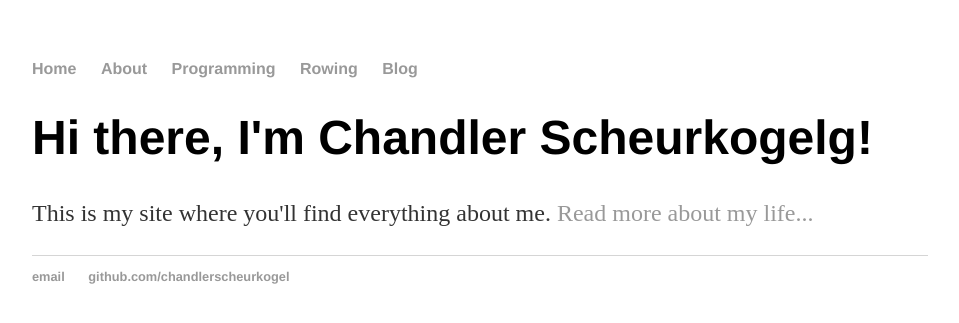
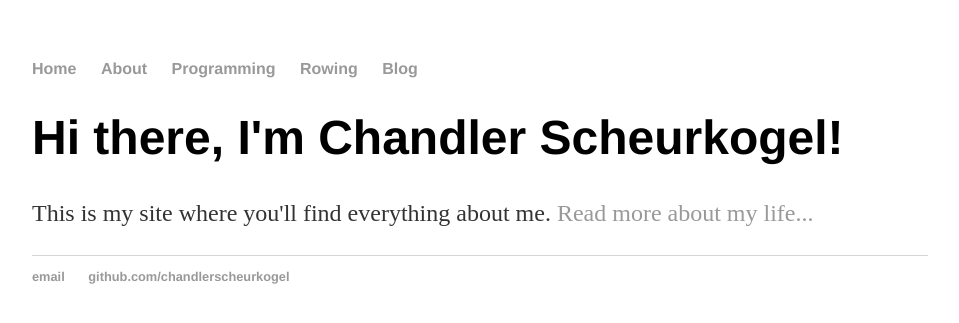
Before and after one commit to ChandlerScheurkogel/ChandlerScheurkogel.github.io, a Jekyll site: the page built from index.html, in a window 1280 px wide. Shown: the top 323 px of the page, without its empty margins (160-1119 px from the left). Built offline with Jekyll 4.4.1, drawn with Linux system fonts in a browser that asks for light colours.

Commit message:
Update index.html

```diff
--- a/index.html
+++ b/index.html
@@ -4,6 +4,6 @@ title: Chandler Scheurkogel - Rower, Student, Programmer, and Much Much More
 ---
 <div class="blurb">
 
-	<h1>Hi there, I'm Chandler Scheurkogelg!</h1>
+	<h1>Hi there, I'm Chandler Scheurkogel!</h1>
 	<p>This is my site where you'll find everything about me. <a href="/about">Read more about my life...</a></p>
 </div><!-- /.blurb -->
```
